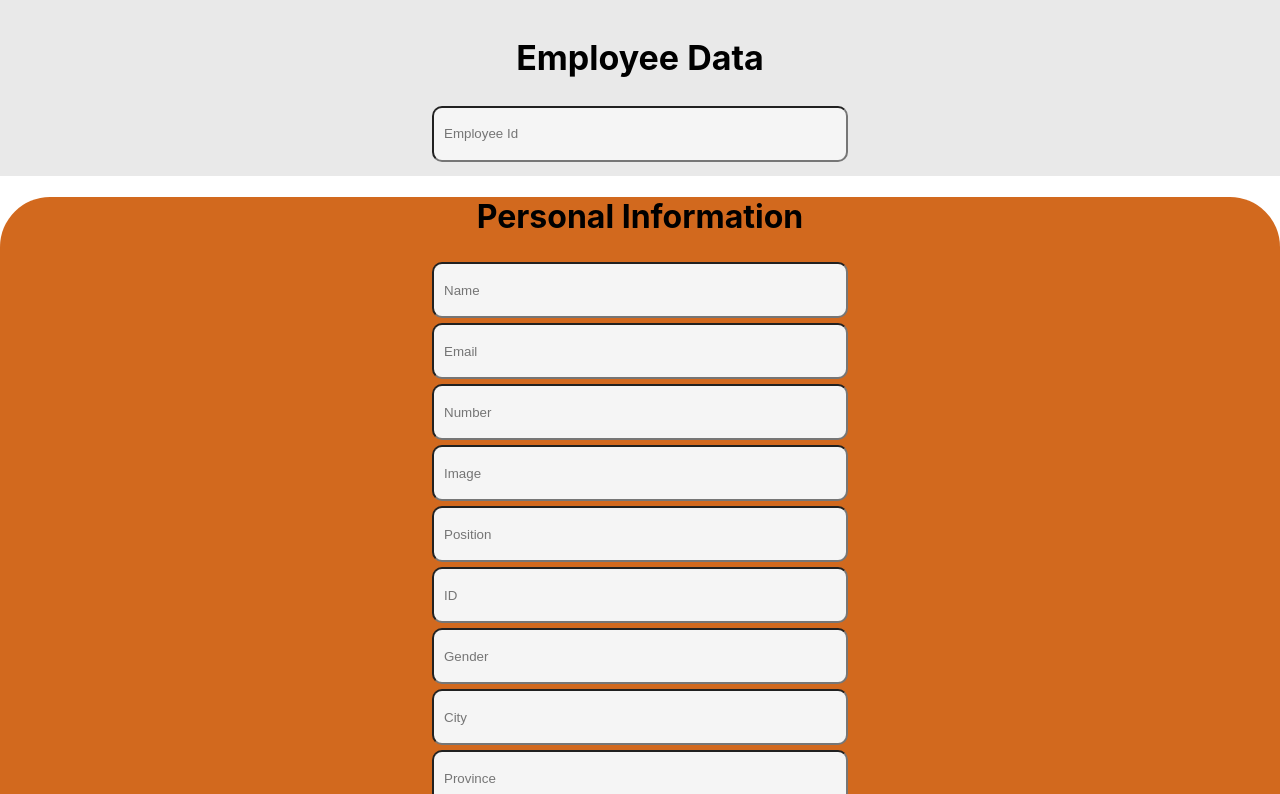
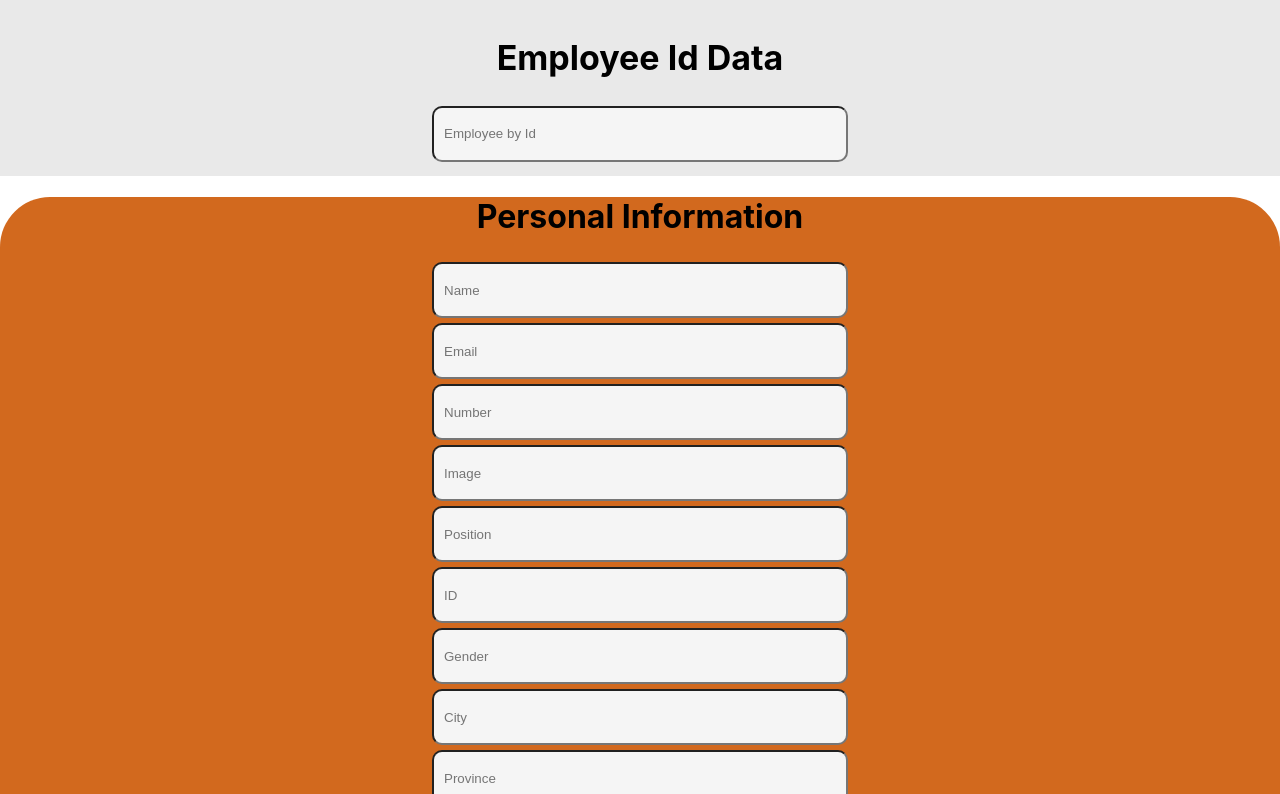
Before and after one commit to Llewellynhtml/employee-front, a React (Create React App) app: page / in a window 1280 px wide. Shown: the top 794 px of the page. Built offline with nearby package versions, Linux system fonts and the light colour scheme.

Commit message:
first repo

```diff
--- a/src/App.js
+++ b/src/App.js
@@ -3,7 +3,6 @@ import './App.css';
 import AddEmployeeInformation from './Components/Add';
 import Displayemployee from './Components/Displayemployee';
 import Search from './Components/Search';
-
 
 import { useState } from 'react';
 
@@ -14,13 +13,20 @@ function App() {
 
   const add = (Name, Email, Number, Image, Position, ID, Gender, City, Province, ZipCode)=>{    setEmployee((employee) => [...employee, {Name:Name, Email:Email, Number:Number, Image:Image, Position:Position, ID:ID, Gender:Gender, City:City, Province:Province, ZipCode:ZipCode }])
   }
+
+  const edit = (ID) => {
+    let newEmp = employee.findIndex(ID);
+    alert(newEmp);
+  };
+
 console.log(employee)
 
   return (
     <div className="App">
 <Search/>
 <AddEmployeeInformation add={add}/>
-<Displayemployee employee={employee} />
+<Displayemployee employee={employee} edit={edit} />
+
     </div>
   );
 }
--- a/src/Components/Displayemployee.js
+++ b/src/Components/Displayemployee.js
@@ -29,6 +29,7 @@ function Displayemployee(props) {
               <td>{data.City}</td>
               <td>{data.Province}</td>
               <td>{data.ZipCode}</td>
+              <td>{data.ZipCode}</td>
             </tr>
           </table>
         </div>
--- a/src/Components/Search.js
+++ b/src/Components/Search.js
@@ -5,9 +5,9 @@ return (
 
 <div className="topNav">
 
-    <h1>Employee Data</h1>
+    <h1>Employee Id Data</h1>
 
-<input type="text" placeholder="Employee Id"></input>
+<input type="text" placeholder="Employee by Id"></input>
 
 </div>
 
```
